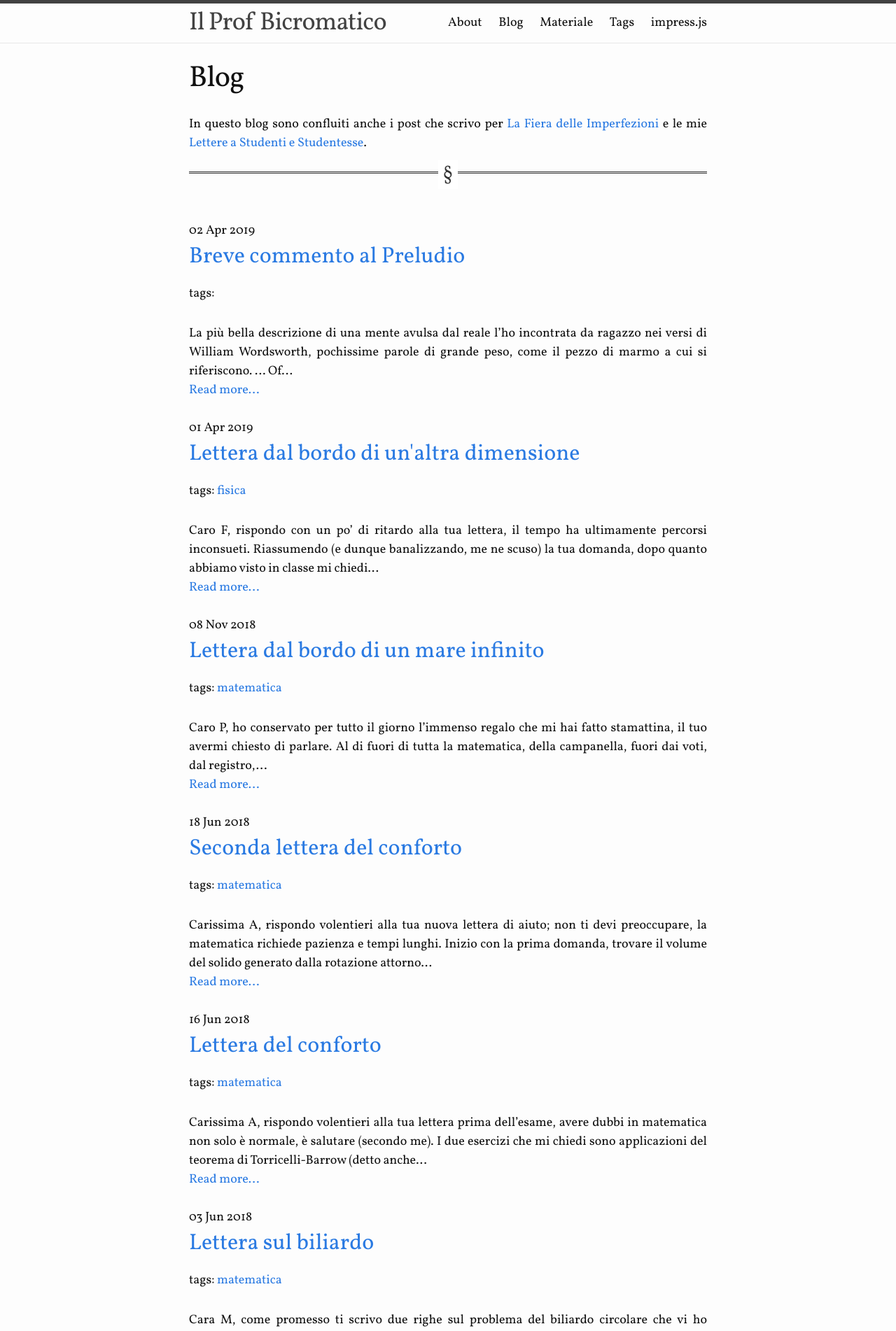
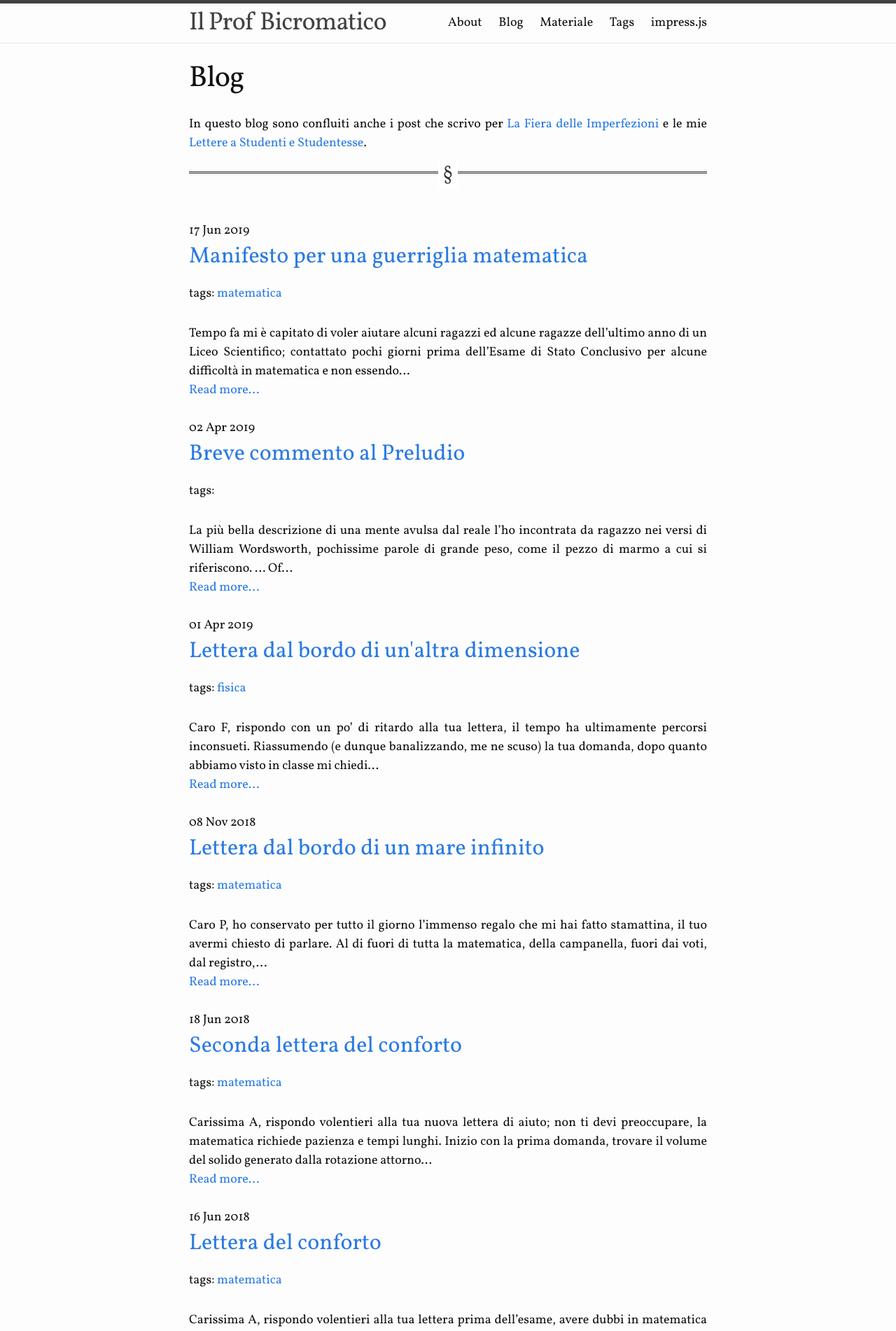
Before and after one commit to orporick/orporick.github.io, a Jekyll site: the page built from blog.html, in a window 1280 px wide. Shown: the top 1902 px of the page at 70% size. Built offline with Jekyll 4.4.1, drawn with Linux system fonts in a browser that asks for light colours; nearby versions of some CDN libraries; formulas are drawn with MathJax 3; some of the changed lines change nothing that is shown.

Commit message:
Nuovo post

```diff
--- a/_config.yml
+++ b/_config.yml
@@ -13,5 +13,6 @@ github_username:  orporick
 
 # Build settings
 markdown: kramdown
-
+kramdown:
+        extensions: ["footnotes"]
 permalink: pretty
--- /dev/null
+++ b/_posts/2019-06-17-manifesto-per-una-guerriglia-matematica.markdown
@@ -0,0 +1,96 @@
+---
+layout: post
+title: "Manifesto per una guerriglia matematica"
+published: true
+tags: matematica
+---
+
+Tempo fa mi è capitato di voler aiutare alcuni ragazzi ed alcune ragazze dell'ultimo anno di
+un Liceo Scientifico; contattato pochi giorni prima dell'Esame di Stato
+Conclusivo per alcune difficoltà in matematica e non essendo io coinvolto negli esami, ho provato a dare una mano. Non erano delle mie classi, ma i figli e le figlie in prestito alle volte ci raggiungono da direzioni inaspettate. Non essendoci il tempo di prenotare un'aula e chiedere le dovute autorizzazioni per la
+concessione di spazi a scuola ed essendo un periodo complesso per il personale scolastico impegnato
+a preparare aule e corridoi per l'imminente esame, decisi di aiutare gli studenti e le studentesse
+dando appuntamento in un bar del centro, un luogo inconsueto per la matematica.
+Ci siamo visti per quattro incontri, tra caffè e musica in sottofondo abbiamo
+affrontato paure, teoremi, equazioni e dubbi ed ho capito in quella occasione che no, non esistono
+luoghi inconsueti per la matematica. Quest'anno ho deciso di replicare l'esperienza, stessa
+sensazione che qualcosa di buono si possa ottenere dal portare la matematica fuori da un'aula
+scolastica. Non mi riferisco ad azioni di divulgazione, sempre interessanti ed importanti; parlo
+proprio di fare matematica con studenti e studentesse, ma fuori dall'ambiente formale a cui siamo
+abituati ogni mattina.
+
+Nel 1984 il pubblicitario Conrad Levinson coniò il termine "Guerrilla Marketing" per indicare una
+nuova forma di promozione che uscisse dai canali usuali e, usando mezzi semplici ed a basso costo,
+veicolasse un messaggio in modo creativo, diverso, inusuale, fuori contesto. Mutuo il termine e
+propongo dunque una nuova modalità didattica che mi piace chiamare **guerriglia matematica**; si
+tratta di portare la matematica fuori dalle aule in piccoli contesti inusuali dove far nascere
+un'idea di matematica diversa, riportare una tregua tra il comune sentire ed il mondo matematico.
+
+Propongo quindi alcuni punti definenti la guerriglia matematica nella speranza che possano essere
+spunto di discussione (o di critica) e magari inducano qualcuno a seguire strade simili o parallele.
+
+# Microdiffusione
+
+La guerriglia matematica non pretende di cambiare il mondo, propone un'azione dal basso di
+diffusione della cultura e dell'agire matematico su piccola scala; coinvolge poche persone alla
+volta che siano in qualche modo motivate. Lo scopo è di ridurre la paura della matematica ed
+alimentare la consapevolezza che sia una pratica accessibile e, perché no, interessante.
+
+# Spontaneità
+
+Le azioni di guerriglia matematica devono nascere spontaneamente, mai essere imposte o programmate.
+L'azione deve in qualche modo non essere prevedibile e deve basarsi, se possibile,
+sull'improvvisazione; non è una lezione o una conferenza, è artigianato. I partecipanti vanno
+coinvolti all'ultimo momento, con ogni mezzo, ma devono sentire l'improvvisa urgenza di partecipare,
+anche stravolgendo impegni già presi.
+
+# Rapidità
+
+L'azione deve essere rapida, una o due ore al massimo per consentire ai partecipanti di avere
+materiale gestibile e non essere sovraccaricati da idee e concetti. Durante un'azione di guerriglia
+matematica si possono lasciare in sospeso alcuni dettagli, alcuni passaggi, chiedere che poi i
+partecipanti completino in autonomia e successivamente il quadro preciso, dando magari solo le
+indicazioni generali. Questo non significa però essere sciatti o ambigui, chi pratica guerriglia
+matematica deve sapersi destreggiare tra l'eccesso di dettaglio e la generalità dei risultati.
+
+# Luoghi e tempi inusuali
+
+Le azioni di guerriglia matematica dovrebbero avvenire in contesti esterni al formale, fuori
+dall'aula e possibilmente fuori dalla scuola. L'ideale è un luogo pubblico, le persone non
+direttamente coinvolte devono domandarsi "cosa sta succedendo?". Bar, parchi, piazze, gradini,
+librerie, ogni luogo dove ci sia posto per sedersi e parlare con fogli ed una penna può essere
+teatro di un'azione di guerriglia matematica. Si può immaginare di usare invece un luogo usuale,
+tipo l'aula scolastica; l'azione deve allora essere imprevedibile in altro modo, magari temporale. Ad esempio si può
+interrompere
+il normale corso di una lezione per introdurre in pochi minuti un concetto matematico che non sia
+necessario o pertinente, ma sia interessante.
+
+# La precisione
+
+La guerriglia matematica deve essere informale e spiazzante, ma questo non significa che debba essere imprecisa o
+approssimativa. Chi compie azioni di guerriglia matematica deve avere la competenza per
+farlo,
+assoluta padronanza della situazione, non si deve permettere la diffusione di errori o,
+peggio ancora, di falsità. La guerriglia matematica richiede impegno, serietà, precisione, chi la pratica deve
+esserne consapevole.
+
+
+# Economia
+
+L'azione di guerriglia matematica dovrebbe essere assolutamente gratuita (ci sono altri modi di fare
+soldi). Chi partecipa deve sentire l'importanza di un'idea alta della
+diffusione di cultura, deve percepire un'ideale che vada oltre una questione economica; per questo motivo la
+guerriglia matematica ha bisogno di molte persone perché il carico di lavoro possa essere gestibile
+su base volontaria (altrimenti diventa martirio, che è un'altra cosa). Piuttosto si può chiedere
+qualcosa in cambio a chi viene coinvolto da un'azione di guerriglia matematica: la dedizione
+assoluta per quel piccolo lasso temporale dell'azione, la diffusione ad altri di quel che si è
+capito (passa il favore), la decisione di abbracciare la causa e diventare promotore attivo di
+guerriglia matematica (se se ne ha la competenza, ovviamente).
+
+# Universalità
+
+Non è necessario che la guerriglia matematica sia solo strumento didattico per risolvere dubbi o
+paure, può essere anche veicolo per l'universalità del messaggio matematico. In questo senso
+potrebbe coinvolgere anche soggetti adulti, non solo studenti. Improvvisamente parlare in pubblico
+di matematica dovrebbe diventare evento curioso ed interessante, non solo bizzarro. E, soprattutto,
+dovrebbe poter coinvolgere tutti e tutte.
--- a/_sass/_layout.scss
+++ b/_sass/_layout.scss
@@ -215,6 +215,17 @@
 }
 
 
+.footnotes{
+	p:first-child:first-letter {
+  	color: #903;
+  	float: left;
+  	font-family: Georgia;
+  	font-size: 15px;
+  	line-height: 60px;
+  	padding-top: 4px;
+  	padding-right: 8px;
+  	padding-left: 3px;}
+}
 
 /**
  * Posts
```
